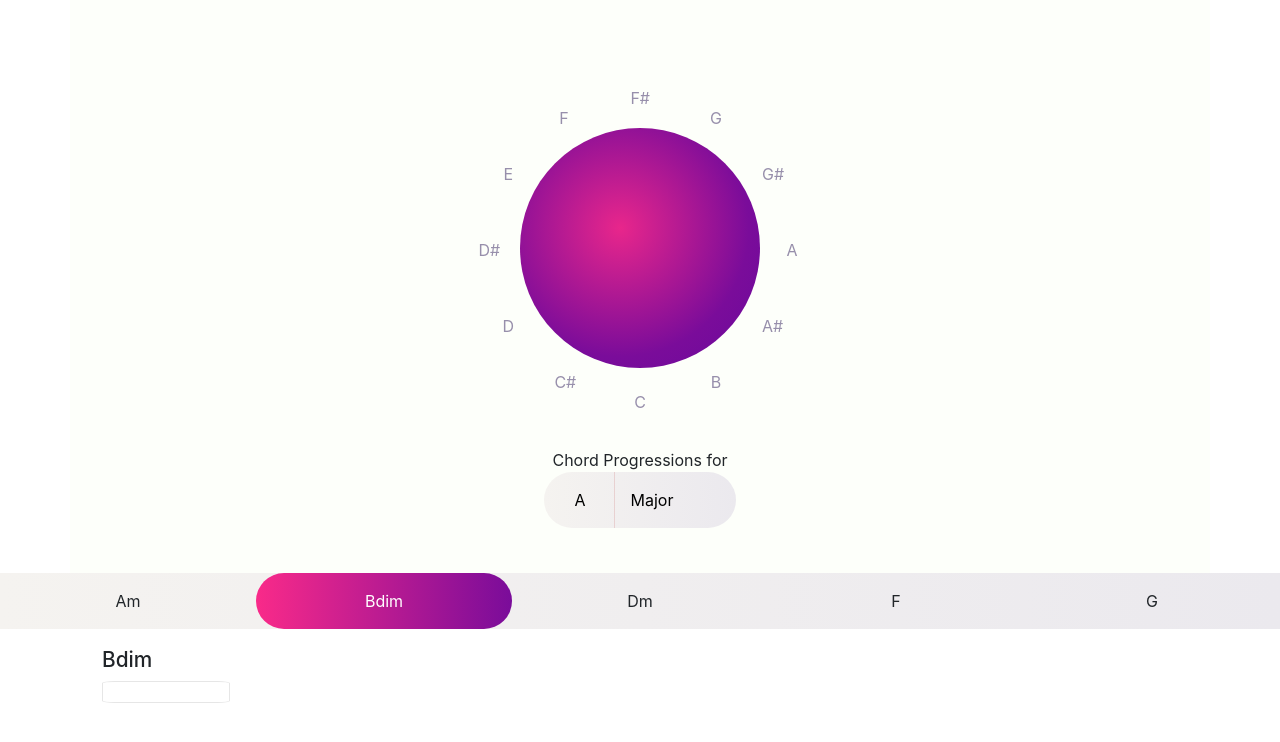
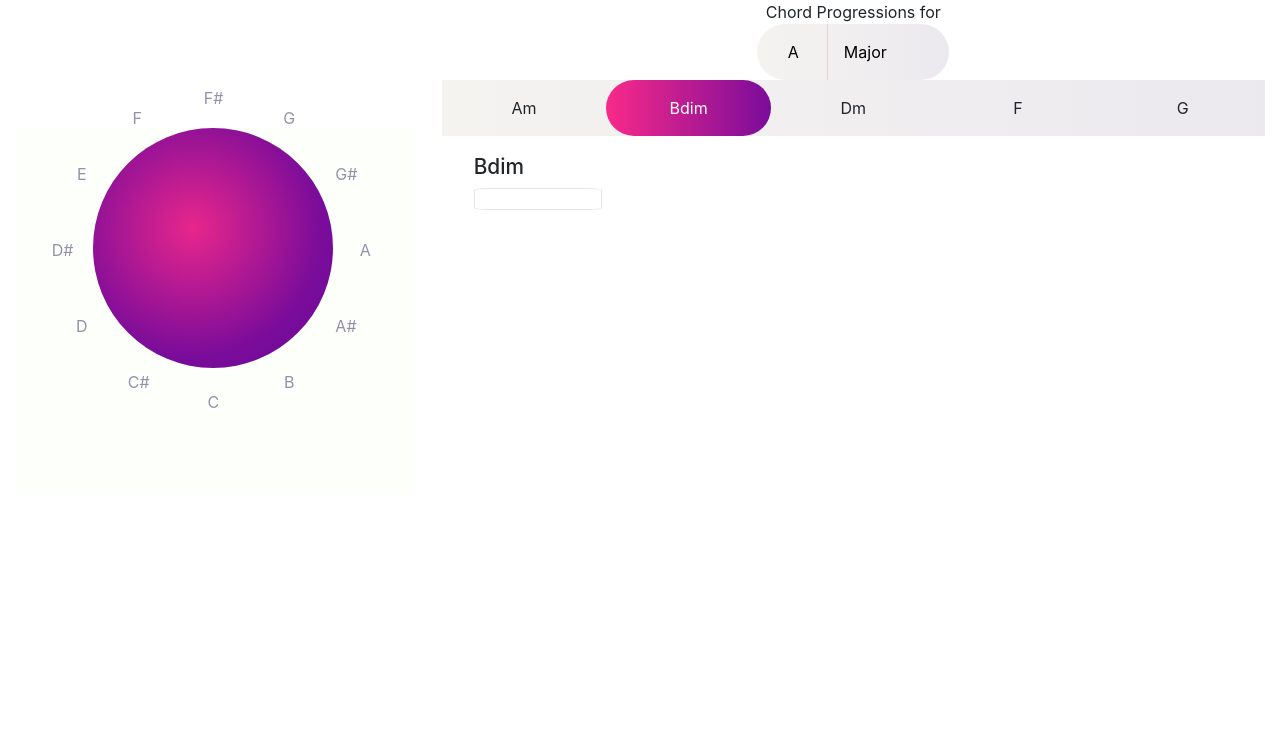
Before and after one commit to gmrsagar/chord-pro, a React app: page / in a window 1280 px wide. Shown: the top 742 px of the page. Built offline with nearby package versions, Linux system fonts and the light colour scheme; grey boxes are pictures that could not be loaded; a web font is replaced by a local one.

Commit message:
Change Style

```diff
--- a/src/App.js
+++ b/src/App.js
@@ -35,12 +35,45 @@ class App extends Component {
   render() {
     return (
       <React.Fragment>
-        <div className="container top-section">
+        <div className="container-fluid">
+          <div className="row">
+            <div className="col-sm-12 col-md-5 col-lg-4">
+              <div className="top-section">
+              <div className="dial-container">
+                <Circle notes={notes} setNote={this.setNote}  pageX={this.state.x} pageY={this.state.y}/>
+              </div>
+              </div>
+            </div>
+            <div className="col-sm-12 col-md-7 col-lg-8">
+            <div className="row">
+            <div className="col-md-12 text-center">Chord Progressions for</div>
+            <div className="text-center chord-selector">
+              <Select options={notes}/>
+              <Select options={keys}/>
+            </div>
+          </div>
+          <div className="container-fluid">
+          <div className="row">
+            <ChordBarContainer note={this.state.note} dict={notes}/>
+            <Diagram />
+          </div>
+        </div>
+            </div>
+
+
+          </div>
+        </div>
+
+
+
+        {/* <div className="container top-section">
           <div className="row">
             <div className="dial-container">
               <Circle notes={notes} setNote={this.setNote}  pageX={this.state.x} pageY={this.state.y}/>
             </div>
           </div>
+
+
           <div className="row">
             <div className="col-md-12 text-center">Chord Progressions for</div>
             <div className="text-center chord-selector">
@@ -58,7 +91,7 @@ class App extends Component {
           <div className="row">
             <Diagram/>
           </div>
-        </div>
+        </div> */}
       </React.Fragment>
     );
   }
--- a/src/components/ChordBarContainer.jsx
+++ b/src/components/ChordBarContainer.jsx
@@ -38,10 +38,10 @@ class ChordBarContainer extends Component {
     let chromaticNote = this.getChromaticNotes(note)
     let scale = this.getScale('Major')
     let j = 0
-    let actualNotes = [chromaticNote[j]]
+    let actualNotes = []
 
-    for( let i=0; i <= scale[0].interval.length; i++ ) {
-      console.log(i)
+    for( let i=0; i < scale[0].interval.length; i++ ) {
+      actualNotes.push(chromaticNote[j])
       switch( scale[0].interval[i] ) {
         case 'W':
 
@@ -54,8 +54,6 @@ class ChordBarContainer extends Component {
           j += 1
           break;
       }
-
-      actualNotes.push(chromaticNote[j])
 
     }
 
```
